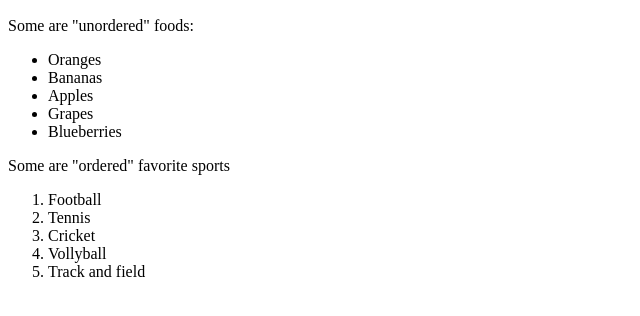
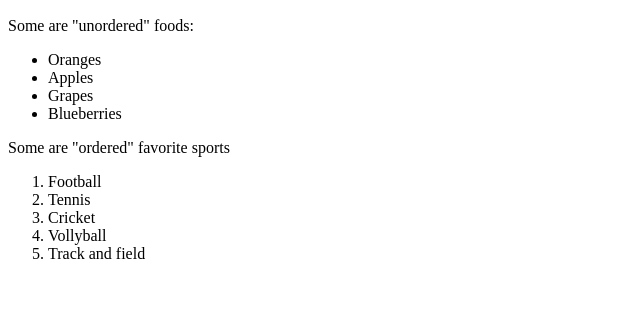
Before and after one commit to ZWoods427/2022-worlds-favorite-fruits, a plain HTML site: page index.html in a window 1280 px wide. Shown: the part 434-750 px from the top of the page, without its empty margins (0-640 px from the left). Drawn offline with Linux system fonts and the light colour scheme.

Commit message:
removed bananas

```diff
--- a/index.html
+++ b/index.html
@@ -13,7 +13,6 @@
 
        <p>Some are "unordered" foods:</p>
        <ul><li>Oranges</li>
-        <li>Bananas</li>
         <li>Apples</li>
         <li>Grapes</li>
         <li>Blueberries</li>
```
